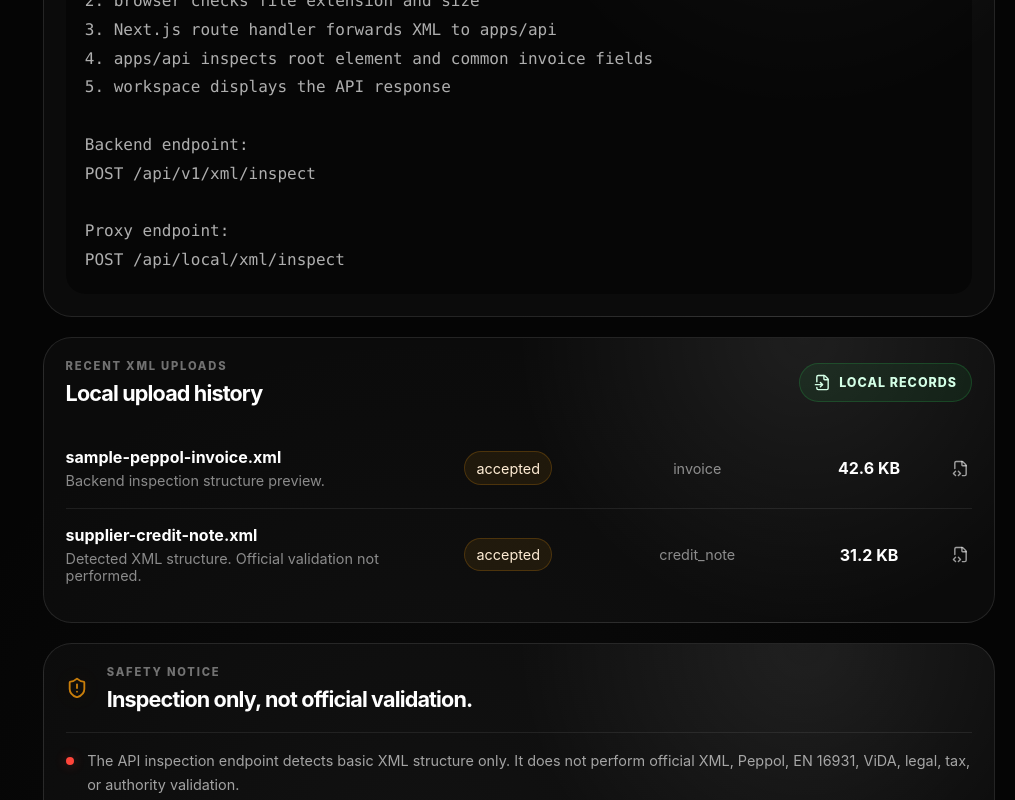
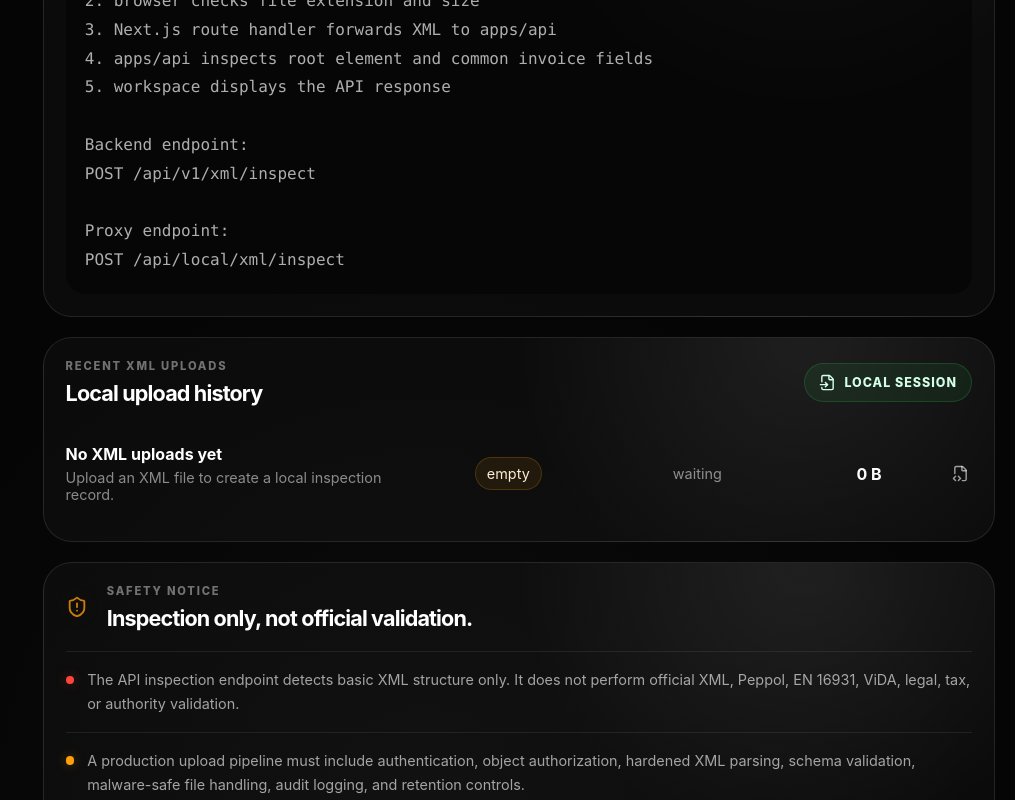
Before and after one commit to faiazrahman27/fiscalforgeeu, a Next.js app in the folder apps/web/: page /workspace/xml-upload in a window 1280 px wide. Shown: the part 978-1778 px from the top of the page, without its empty margins (265-1280 px from the left). Built offline with nearby package versions, Linux system fonts and the light colour scheme.

Commit message:
Remove seeded XML upload history

```diff
--- a/apps/web/app/workspace/xml-upload/page.tsx
+++ b/apps/web/app/workspace/xml-upload/page.tsx
@@ -55,33 +55,9 @@ type ApiXmlInspectResponse = {
 };
 
 const XML_UPLOAD_STORAGE_KEY = "invoice-lantern.workspace.xmlUploads";
-
 const MAX_XML_FILE_SIZE_BYTES = 1024 * 1024 * 2;
 
-const defaultUploadHistory: XmlUploadRecord[] = [
-  {
-    id: "xml_001",
-    fileName: "sample-peppol-invoice.xml",
-    fileSize: "42.6 KB",
-    uploadedAt: "2026-04-24 17:20",
-    detectedDocument: "invoice",
-    rootElement: "Invoice",
-    invoiceId: "IL-2026-001",
-    status: "accepted",
-    note: "Backend inspection structure preview."
-  },
-  {
-    id: "xml_002",
-    fileName: "supplier-credit-note.xml",
-    fileSize: "31.2 KB",
-    uploadedAt: "2026-04-23 13:08",
-    detectedDocument: "credit_note",
-    rootElement: "CreditNote",
-    invoiceId: "CN-2026-002",
-    status: "accepted",
-    note: "Detected XML structure. Official validation not performed."
-  }
-];
+const defaultUploadHistory: XmlUploadRecord[] = [];
 
 function formatDateTime(date: Date) {
   return date
@@ -137,6 +113,13 @@ function readStringField(
   return fallback;
 }
 
+function buildFallbackUploadId(record: Record<string, unknown>) {
+  const fileName = readStringField(record, "fileName", "unknown.xml");
+  const uploadedAt = readStringField(record, "uploadedAt", "unknown-time");
+
+  return `${fileName}-${uploadedAt}`.replaceAll(/\s+/g, "-").toLowerCase();
+}
+
 function normalizeUploadRecord(value: unknown): XmlUploadRecord | null {
   if (!value || typeof value !== "object" || Array.isArray(value)) {
     return null;
@@ -145,7 +128,7 @@ function normalizeUploadRecord(value: unknown): XmlUploadRecord | null {
   const record = value as Record<string, unknown>;
 
   return {
-    id: readStringField(record, "id", `xml_${Date.now()}`),
+    id: readStringField(record, "id", buildFallbackUploadId(record)),
     fileName: readStringField(record, "fileName", "unknown.xml"),
     fileSize: readStringField(record, "fileSize", "0 B"),
     uploadedAt: readStringField(record, "uploadedAt", formatDateTime(new Date())),
@@ -175,11 +158,9 @@ function readStoredUploads() {
       return defaultUploadHistory;
     }
 
-    const normalizedUploads = parsed
+    return parsed
       .map((item) => normalizeUploadRecord(item))
       .filter((item): item is XmlUploadRecord => item !== null);
-
-    return normalizedUploads.length > 0 ? normalizedUploads : defaultUploadHistory;
   } catch {
     return defaultUploadHistory;
   }
@@ -526,12 +507,32 @@ POST /api/local/xml/inspect`}</pre>
 
           <div className="confidence-label">
             <FileInput size={17} />
-            local records
+            local session
           </div>
         </div>
 
         <div className="workspace-table">
-          {uploadHistory.map((upload) => (
+          {uploadHistory.length === 0 ? (
+            <div className="workspace-table-row">
+              <div>
+                <strong>No XML uploads yet</strong>
+                <span>Upload an XML file to create a local inspection record.</span>
+              </div>
+
+              <div>
+                <span className="status-pill">empty</span>
+              </div>
+
+              <div>
+                <span>waiting</span>
+              </div>
+
+              <strong>0 B</strong>
+
+              <FileCode2 size={17} />
+            </div>
+          ) : (
+            uploadHistory.map((upload) => (
               <div className="workspace-table-row" key={upload.id}>
                 <div>
                   <strong>{upload.fileName}</strong>
@@ -550,7 +551,8 @@ POST /api/local/xml/inspect`}</pre>
 
                 <FileCode2 size={17} />
               </div>
-          ))}
+            ))
+          )}
         </div>
       </section>
 
```
Lines whose indentation alone changed are shown as unchanged.
